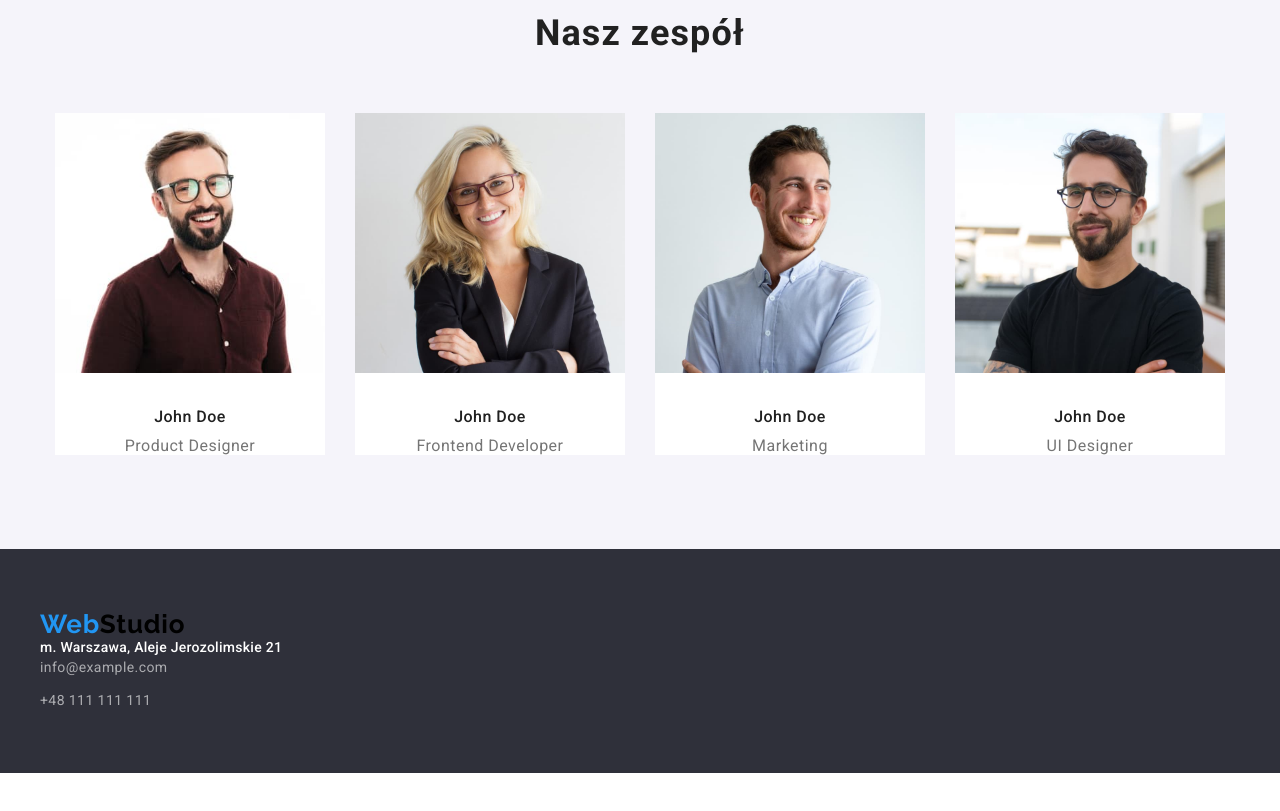
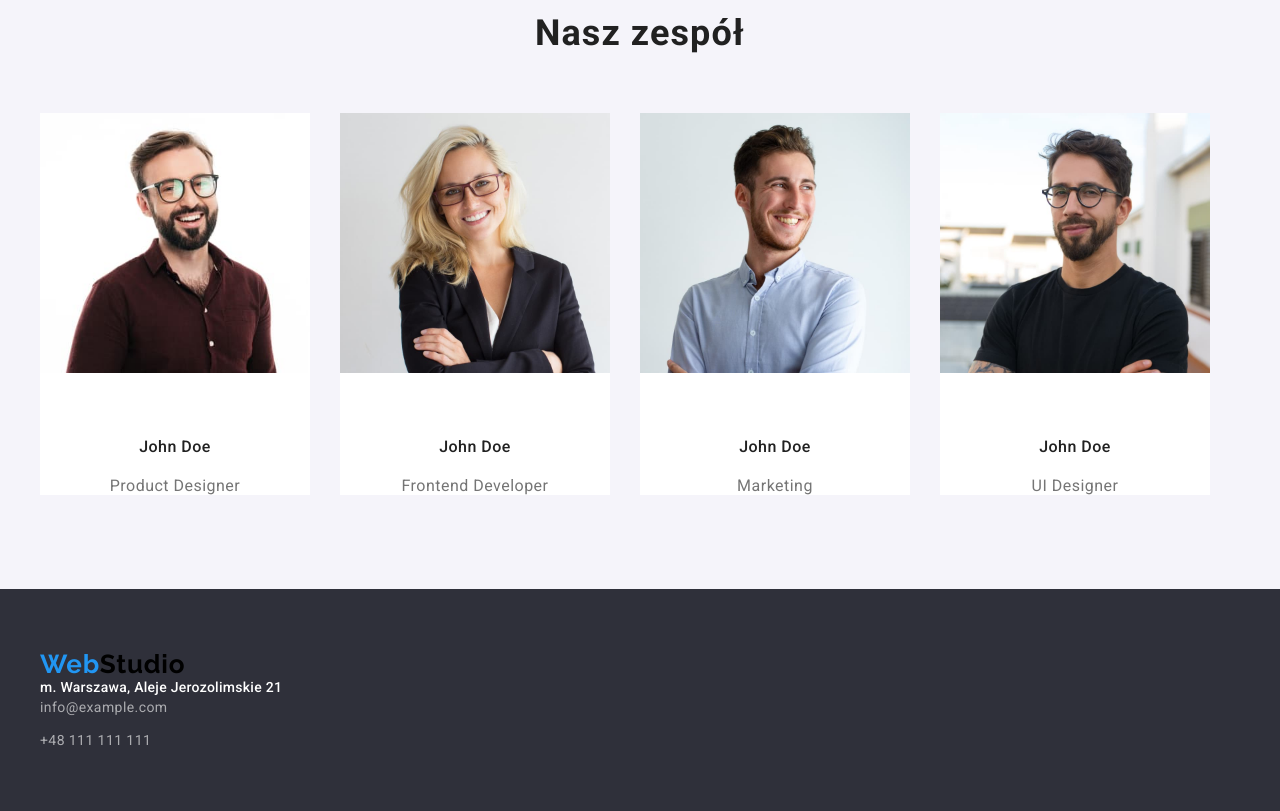
Before and after one commit to MartaPenkaty/goit-markup-hw-03, a plain HTML site: page index.html in a window 1280 px wide. Shown: the part 1661-2472 px from the top of the page. Before the commit the page ends 2434 px from the top, so only its background shows below. Drawn offline with nearby package versions, Linux system fonts and the light colour scheme.

Commit message:
poprawki

```diff
--- a/css/styles.css
+++ b/css/styles.css
@@ -195,6 +195,11 @@ h2 {
   color: var(--brand-color);
   text-align: center;
   margin-bottom: 10px;
+  padding-top: 30px;
+}
+
+.team-member-job {
+  padding-top: 10px;
 }
 
 .team-list-item {
@@ -221,6 +226,7 @@ h2 {
   gap: 30px;
   margin-top: 50px;
   justify-content: center;
+  width: 1170px;
 }
 
 .team-list > li {
```
